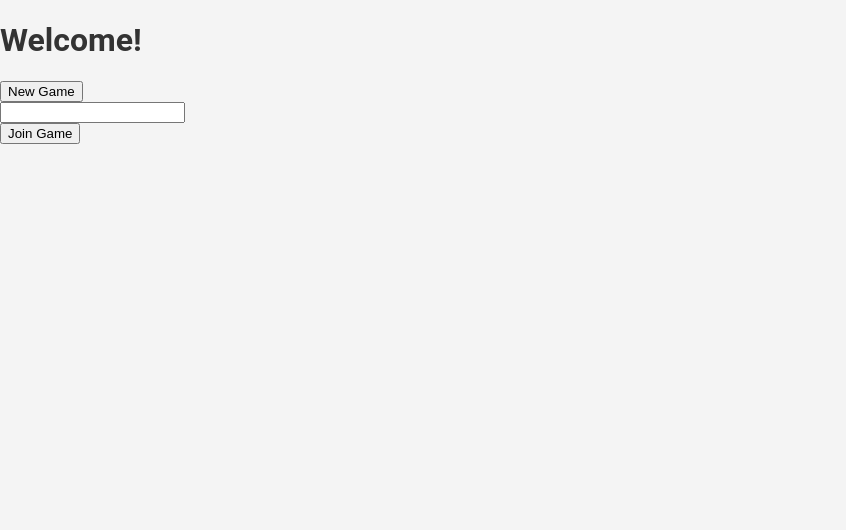
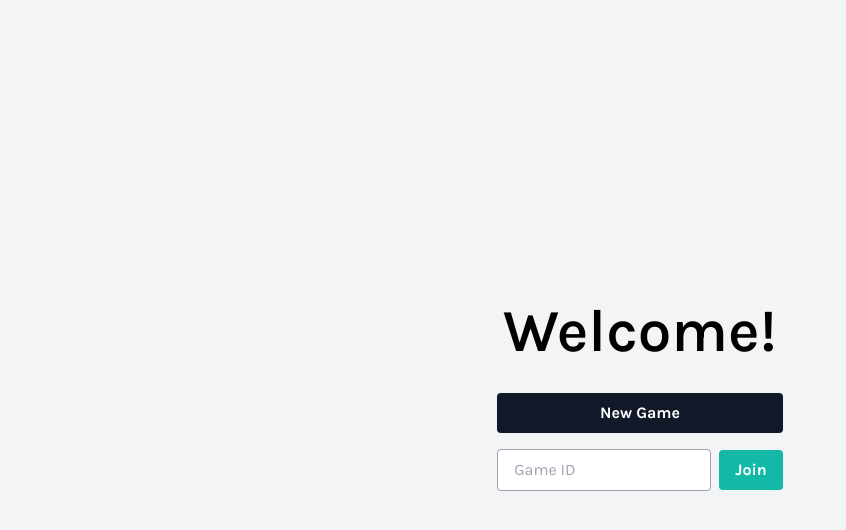
Before and after one commit to lorenpike/dice-poker, a plain HTML site: page index.html in a window 1280 px wide. Shown: the whole page, without its empty margins (0-846 px from the left). Drawn offline with nearby package versions, Linux system fonts and the light colour scheme.

Commit message:
Made the homepage more functional and look nice

```diff
--- a/index.html
+++ b/index.html
@@ -5,15 +5,18 @@
     <meta name="viewport" content="width=device-width, initial-scale=1.0">
     <title>Dice Poker</title>
     <link rel="stylesheet" href="/static/styles.css" />
+    <link rel="preconnect" href="https://fonts.googleapis.com">
+    <link rel="preconnect" href="https://fonts.gstatic.com" crossorigin>
+    <link href="https://fonts.googleapis.com/css2?family=Karla:ital,wght@0,200..800;1,200..800&display=swap" rel="stylesheet">
+    <script src="https://cdn.tailwindcss.com"></script>
   </head>
-  <body>
-    <h1>Welcome!</h1>
-    <section>
-      <button id="new-game">New Game</button>
-      <form>
-        <input type="text" name="game_id"/>
-        <br />
-        <button type="submit">Join Game</button>
+  <body class="bg-gray-100 flex flex-col justify-center items-center min-h-screen">
+    <h1 class="text-6xl font-semibold mb-8">Welcome!</h1>
+    <section class="flex flex-col items-center">
+      <button id="new-game" class="bg-gray-900 hover:bg-gray-700 text-white font-bold py-2 px-4 rounded focus:outline-none focus:shadow-outline mb-4 w-full">New Game</button>
+      <form id="join-game" class="flex flex-row items-center">
+        <input type="text" id="game-id" name="game-id" class="border border-gray-400 rounded px-4 py-2 mb-2 mr-2 focus:outline-none focus:border-blue-500 w-full" placeholder="Game ID"/>
+        <button type="submit" class="bg-teal-500 hover:bg-teal-700 text-white font-bold py-2 px-4 mb-2 rounded focus:outline-none focus:shadow-outline">Join</button>
       </form>
     </section>
     <script src="/static/index.js"></script>
--- a/static/index.js
+++ b/static/index.js
@@ -2,3 +2,16 @@ document.getElementById('new-game').addEventListener('click', () => {
     console.log("New game");
     window.location.href = "/game/new";
 });
+
+document.getElementById('join-game').addEventListener('submit', (e) => {
+
+    console.log("Join game");
+    e.preventDefault();
+
+    const gameId = document.getElementById('game-id').value;
+    if (!gameId) {
+        alert("Please enter a game ID.");
+        return;
+    }
+    window.location.href = `/game/${gameId}`;
+});
--- a/static/styles.css
+++ b/static/styles.css
@@ -2,8 +2,5 @@ html,
 body {
   margin: 0;
   padding: 0;
-  font-family: 'Roboto', sans-serif;
-  font-size: 16px;
-  color: #333;
-  background-color: #f4f4f4;
+  font-family: "Karla", sans-serif;
 }
```
Also changed, not shown: 1 other file.
